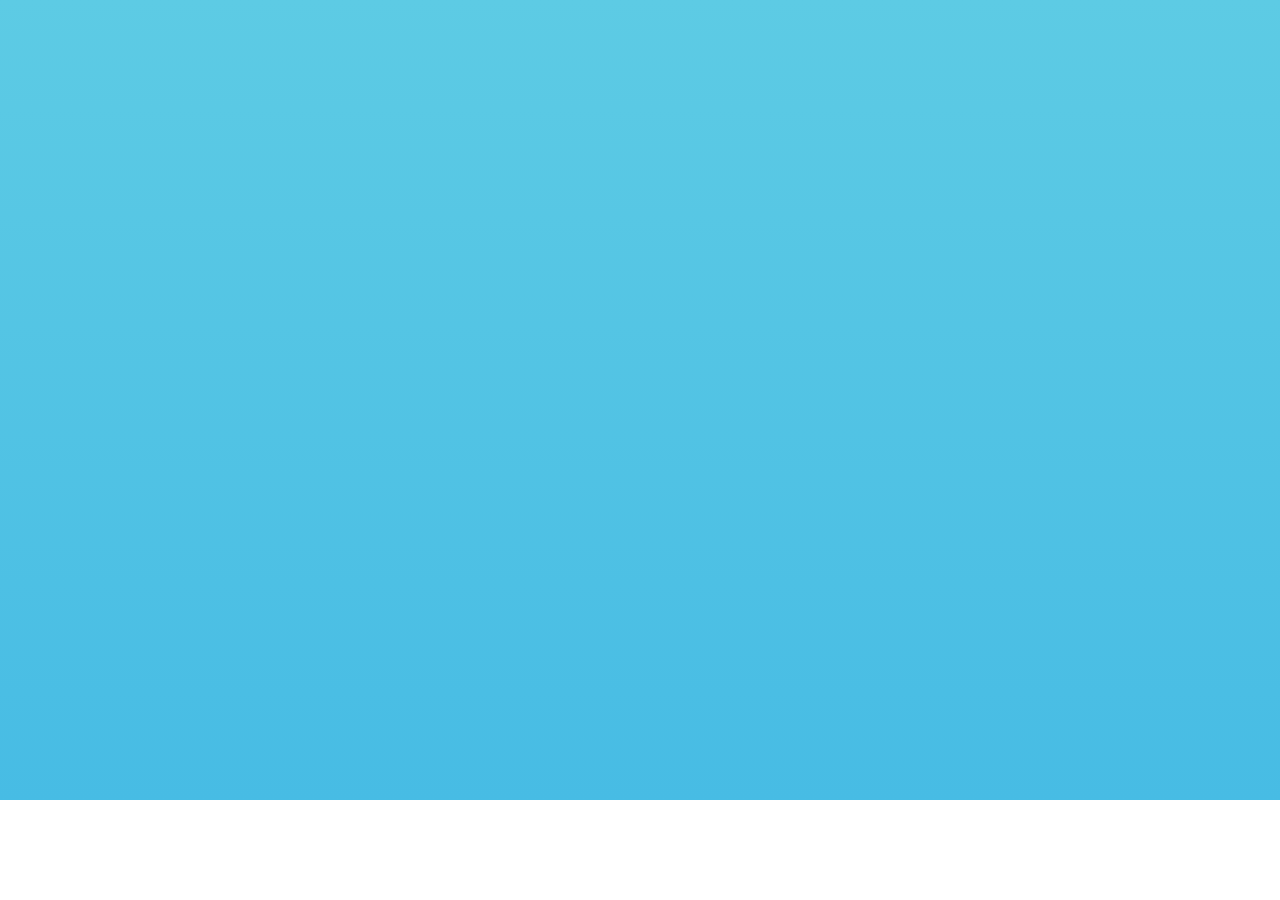
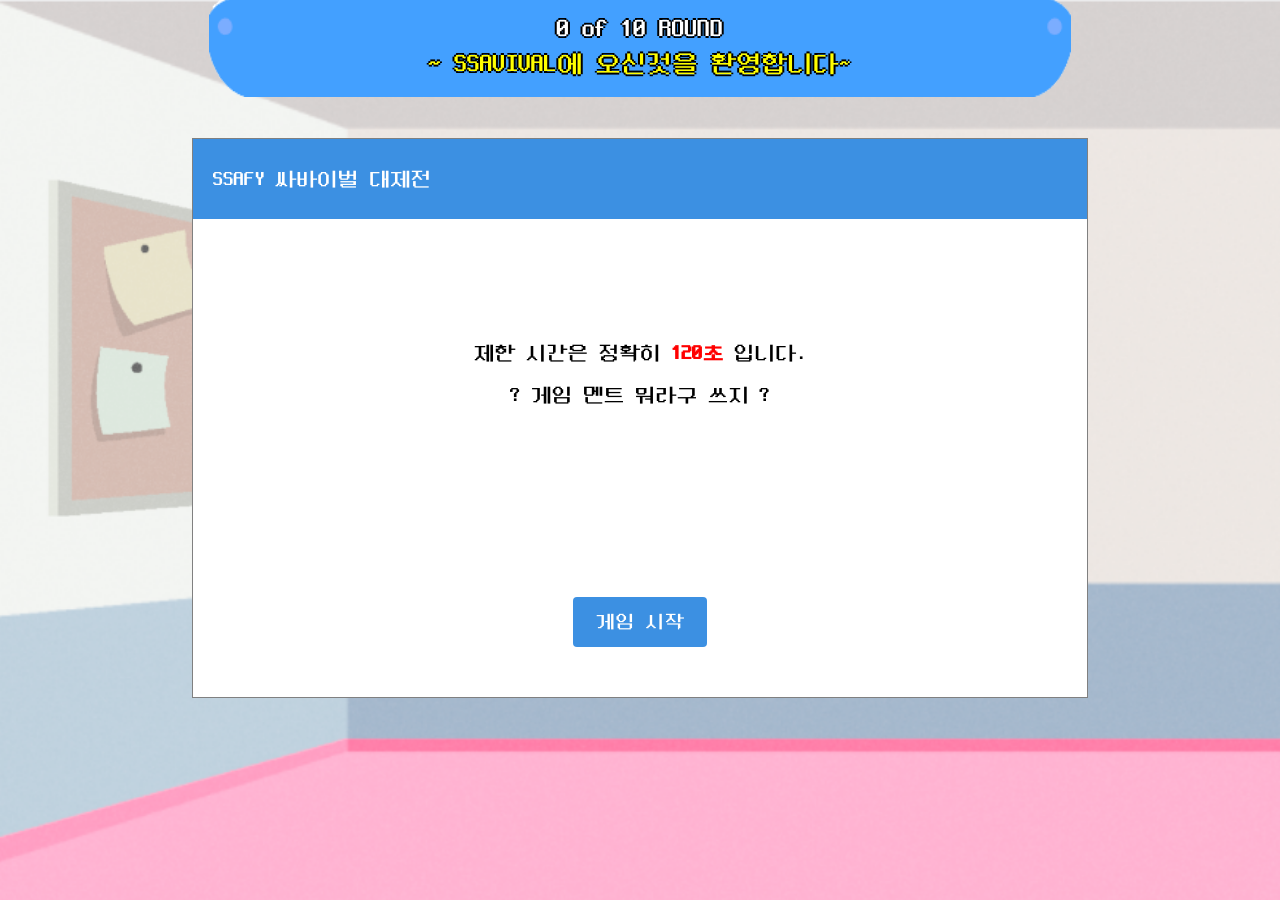
Before and after one commit to 98pej11/SSAvival, a React (Create React App) app in the folder frontend/: page /start in a window 1280 px wide. Before the commit this address had no page. Shown: the top 900 px of the page. Before the commit the page ends 800 px from the top, so only its background shows below. Built offline with nearby package versions, Linux system fonts and the light colour scheme.

Commit message:
UPDATE : 게임시작 페이지 개발

```diff
--- a/frontend/src/App.js
+++ b/frontend/src/App.js
@@ -2,17 +2,10 @@
 import styled from "styled-components";
 import { BrowserRouter, Routes, Route } from "react-router-dom";
 import LoginPage from "./pages/LoginPage";
-import ElevatorPage from "./pages/ElevatorPage";
-import TissuePage from "./pages/TissuePage";
+import StartPage from "./pages/StartPage";
 import MainPage from "./pages/MainPage";
-import LockerPage from "./pages/LockerPage";
-import AttendancePage from "./pages/AttendancePage";
 import EmojiPage from "./pages/EmojiPage";
 import KakaoLogin from "./pages/KakaoLogin";
-import TypoPage from "./pages/TypoPage";
-import GitbashPage from "./pages/GitbashPage";
-import VideoHandler from "./components/video/VideoHandler";
-import RemindPage from "./pages/RemindPage";
 import GamePage from "./pages/GamePage";
 
 const Pages = styled.div`
@@ -25,6 +18,7 @@
       <Pages>
         <Routes>
           <Route path="/" element={<LoginPage />} />
+          <Route path="/start" element={<StartPage />} />
           <Route path="/callback/kakao" element={<KakaoLogin />} />
           <Route path="/game" element={<GamePage />} />
           <Route path="/main" element={<MainPage />} />
--- a/frontend/src/components/game/Header.jsx
+++ b/frontend/src/components/game/Header.jsx
@@ -36,6 +36,7 @@
   const dispatch = useDispatch();
   const navigate = useNavigate();
 
+  console.log(props);
   const handleClickOpen = () => {
     setOpen(true);
   };
@@ -96,61 +97,6 @@
                 </div>
               </div>
             </Box>
-            <Dialog open={open} onClose={handleClose}>
-              <img src={menu} alt="" />
-              <Typography
-                sx={{
-                  fontFamily: "neodgm",
-                  position: "absolute",
-                  top: "36%",
-                  left: "50%",
-                  transform: "translate(-50%, -50%)",
-                  color: "black",
-                }}
-                variant="h6"
-              >
-                3,202M
-              </Typography>
-              <Typography
-                sx={{
-                  fontFamily: "neodgm",
-                  position: "absolute",
-
-                  top: "70%",
-                  left: "50%",
-                  transform: "translate(-50%, -50%)",
-                  color: "#FFD525",
-                }}
-                variant="h6"
-              >
-                게임을 종료하시겠습니까?
-              </Typography>
-              <img
-                src={yes}
-                alt=""
-                style={{
-                  position: "absolute",
-                  top: "80%",
-                  left: "35%",
-                  transform: "translate(-50%, -50%)",
-                  cursor: "pointer",
-                }}
-                onClick={offGame}
-              />
-              <img
-                src={onemore}
-                alt=""
-                style={{
-                  position: "absolute",
-                  top: "80%",
-                  left: "65%",
-                  transform: "translate(-50%, -50%)",
-                  cursor: "pointer",
-                }}
-                onClick={moreGame}
-              />
-            </Dialog>
-
             <Box
               sx={{
                 fontSize: "1.6rem",
@@ -190,7 +136,7 @@
                   whiteSpace: "nowrap",
                 }}
               >
-                ~ {title} ~
+                ~ {title}~
               </div>
             </Box>
 
--- a/frontend/src/pages/GamePage.jsx
+++ b/frontend/src/pages/GamePage.jsx
@@ -1,10 +1,9 @@
-import React, { useState, useEffect } from "react";
+import React, { useState } from "react";
 import Header from "../components/game/Header";
 import "../index.css";
 import Box from "@mui/material/node/Box";
 import GitbashGame from "../components/game/GitbashGame";
 import TypoGame from "../components/game/TypoGame";
-import { store } from "../redux/store";
 import { useSelector } from "react-redux";
 import TimerBomb from "../components/game/TimerBomb";
 import TissueGame from "../components/game/TissueGame";
--- a/frontend/src/pages/StartPage.jsx
+++ b/frontend/src/pages/StartPage.jsx
@@ -1,10 +1,14 @@
 import React from "react";
 import styled from "styled-components";
 import { useSelector } from "react-redux";
-import GameComp from "../components/game/GameComp";
-import RemindGame from "../components/game/RemindGame";
-import Header from "../components/game/Header";
+import { useNavigate } from "react-router-dom";
+import Button from "@mui/material/Button";
+import Box from "@mui/material/Box";
+import AppBar from "@mui/material/AppBar";
+import Toolbar from "@mui/material/Toolbar";
+import Container from "@mui/material/Container";
 import game from "../assets/game.png";
+import titleBox from "../assets/title.png";
 
 const Pages = styled.div`
   background-image: url(${game});
@@ -13,27 +17,185 @@
   width: 100%;
   height: 100%;
 `;
-const myProps = {
-  title: "~ 게임을 시작해보쟈 ~",
-  number: 10,
-};
+const HeaderComp = styled.div`
+  font-family: "neodgm", sans-serif;
+`;
 
-export default function RemindPage() {
-  const gameMode = useSelector((state) => state.gameMode);
+// const myProps = {
+//   title: "~ SSAVIVAL에 오신것을 환영합니다 ~",
+//   number: 0,
+// };
+
+export default function StartPage() {
+  const navigate = useNavigate();
+  const startGame = () => {
+    navigate("/game");
+  };
   return (
     <Pages>
-      <Header props={myProps} />
+      <HeaderComp>
+        <AppBar
+          elevation={0}
+          position="relative"
+          style={{
+            backgroundColor: "transparent",
+            height: "100px",
+            boxShadow: "none",
+          }}
+        >
+          <Container maxWidth="false">
+            <Toolbar
+              disableGutters
+              sx={{
+                height: "100px",
+                display: "flex",
+                justifyContent: "space-between",
+                alignItems: "center",
+              }}
+            >
+              <Box
+                sx={{
+                  fontSize: "1.6rem",
+                  textAlign: "center",
+                  position: "relative",
+                  flex: 1,
+                }}
+              >
+                <img
+                  src={titleBox}
+                  alt="background"
+                  style={{ width: "70%", height: "100px" }}
+                />
+                <div
+                  style={{
+                    color: "white",
+                    textShadow:
+                      "2px 0 0 black, 0 -2px 0 black, -2px 0 0 black, 0 2px 0 black",
+                    position: "absolute", // 자식 요소를 absolute로 설정
+                    top: "30%",
+                    left: "50%",
+                    transform: "translate(-50%, -50%)", // 가운데 정렬
+                    whiteSpace: "nowrap",
+                  }}
+                >
+                  0 of 10 ROUND
+                </div>
+                <div
+                  style={{
+                    color: "yellow",
+                    textShadow:
+                      "2px 0 0 black, 0 -2px 0 black, -2px 0 0 black, 0 2px 0 black",
+                    position: "absolute", // 자식 요소를 absolute로 설정
+                    bottom: "25%",
+                    left: "50%",
+                    transform: "translateX(-50%)", // 가운데 정렬
+                    whiteSpace: "nowrap",
+                  }}
+                >
+                  ~ SSAVIVAL에 오신것을 환영합니다~
+                </div>
+              </Box>
+            </Toolbar>
+          </Container>
+        </AppBar>
+      </HeaderComp>
       <div
         style={{
           display: "flex",
           justifyContent: "center",
-          marginTop: "1%",
+          marginTop: "3%",
           height: "100vh",
         }}
       >
-        <GameComp props={myProps}>
-          <RemindGame {...myProps} />
-        </GameComp>
+        <Box
+          sx={{
+            width: "70%",
+            height: "70%",
+            border: 1,
+            position: "relative",
+            backgroundColor: "white",
+            border: "1px solid gray",
+            display: "flex" /* 내부 요소들을 세로로 배열 */,
+            flexDirection: "column" /* 세로 방향으로 정렬 */,
+            justifyContent: "space-between" /* 아래쪽으로 정렬 */,
+          }}
+        >
+          <Box
+            sx={{
+              display: "flex",
+              alignItems: "center",
+              margin: "0 auto",
+              width: "100%",
+              height: "80px",
+              border: 1,
+              position: "relative",
+              color: "white",
+              fontFamily: "neodgm",
+              fontSize: "1.3rem",
+              backgroundColor: "#3C90E2",
+              border: "none",
+            }}
+          >
+            <div style={{ marginLeft: 20 }}>SSAFY 싸바이벌 대제전</div>
+          </Box>
+          <Box
+            sx={{
+              textAlign: "center",
+              margin: "0 auto",
+              width: "100%",
+              height: "80px",
+              border: 1,
+              position: "relative",
+              color: "black",
+              fontFamily: "neodgm",
+              fontSize: "1.3rem",
+              border: "none",
+            }}
+          >
+            <div>
+              <span>제한 시간은 정확히&nbsp;</span>
+              <span style={{ color: "red", fontWeight: "bold" }}>
+                120초&nbsp;
+              </span>
+              <span>입니다.</span>
+            </div>
+            <br />
+            <div>? 게임 멘트 뭐라구 쓰지 ?</div>
+          </Box>
+
+          <Box
+            sx={{
+              display: "flex",
+              alignItems: "center",
+              margin: "50px auto",
+              width: "15%",
+              height: "50px",
+              border: 1,
+              position: "relative",
+              color: "white",
+              fontFamily: "neodgm",
+              fontSize: "1.3rem",
+              border: "none",
+              //   marginBottom: 10,
+            }}
+          >
+            <Button
+              sx={{
+                display: "flex",
+                justifyContent: "center",
+                width: "100%",
+                height: "100%",
+                fontSize: "1.2rem",
+                backgroundColor: "#3C90E2",
+                color: "white",
+                fontFamily: "neodgm",
+              }}
+              onClick={startGame}
+            >
+              게임 시작
+            </Button>
+          </Box>
+        </Box>
       </div>
     </Pages>
   );
```
Also changed, not shown: frontend/src/components/game/StartComp.jsx (deleted), 1 other file (tests, documents, lock files or other folders).
